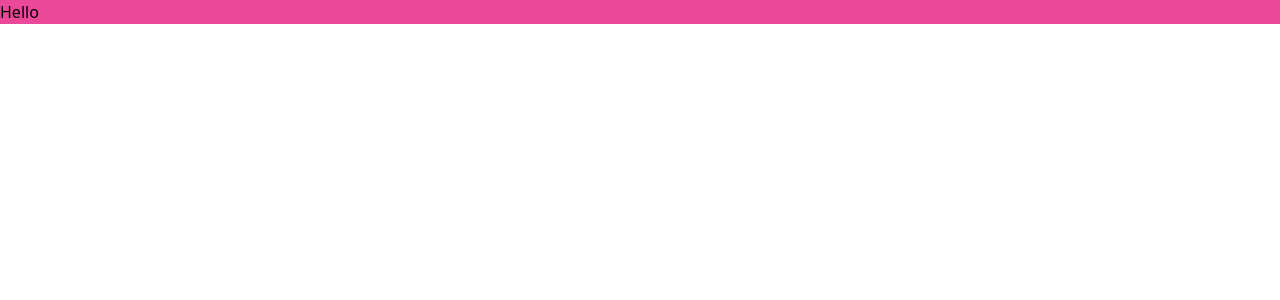
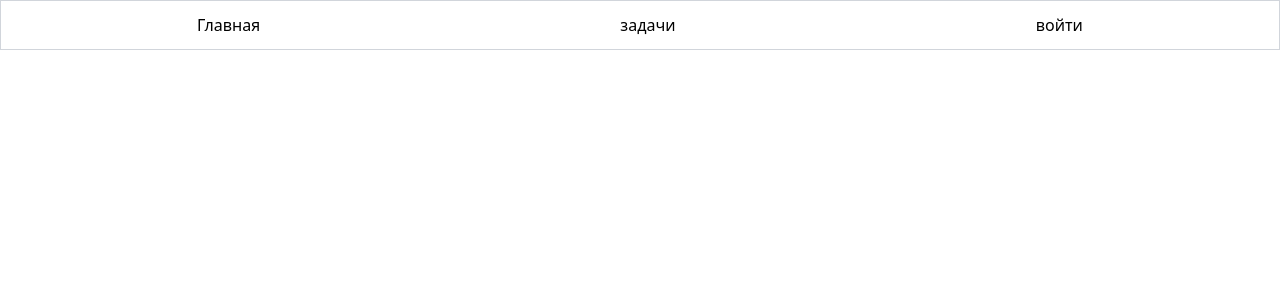
Before and after one commit to hjphopchop/next-auth, a Next.js app: page / in a window 1280 px wide. Shown: the top 300 px of the page. Built offline with nearby package versions, Linux system fonts and the light colour scheme.

Commit message:
feat(wip): added draft layout

```diff
--- /dev/null
+++ b/components/Layout.jsx
@@ -0,0 +1,36 @@
+import Head from 'next/head';
+import Link from 'next/link';
+import React from 'react'
+
+export default function Layout({children}) {
+  return (
+    <>
+      <Head>
+        <title>Create Next App</title>
+        <meta name="description" content="Generated by create next app" />
+        <link rel="icon" href="/favicon.ico" />
+      </Head>
+      <header>
+        <ul className="flex justify-around px-4 py-3 border border-gray-300 ">
+          <li>
+            <Link href="/">
+              <a>Главная</a>
+            </Link>
+          </li>
+          <li>
+            <Link href="/">
+              <a>задачи</a>
+            </Link>
+          </li>
+          <li>
+            <Link href="/">
+              <a>войти</a>
+            </Link>
+          </li>
+        </ul>
+      </header>
+      <main>{children}</main>
+      <footer></footer>
+    </>
+  );
+}
--- a/pages/index.js
+++ b/pages/index.js
@@ -1,19 +1,11 @@
 import Head from "next/head";
+import Layout from "../components/Layout";
 
 export default function Home() {
   return (
-    <div>
-      <Head>
-        <title>Create Next App</title>
-        <meta name="description" content="Generated by create next app" />
-        <link rel="icon" href="/favicon.ico" />
-      </Head>
-
-      <main>
-        <h1 className="bg-pink-500">Hello</h1>
-      </main>
-
-      <footer></footer>
-    </div>
+    <>
+      <Layout>
+      </Layout>
+    </>
   );
 }
```
